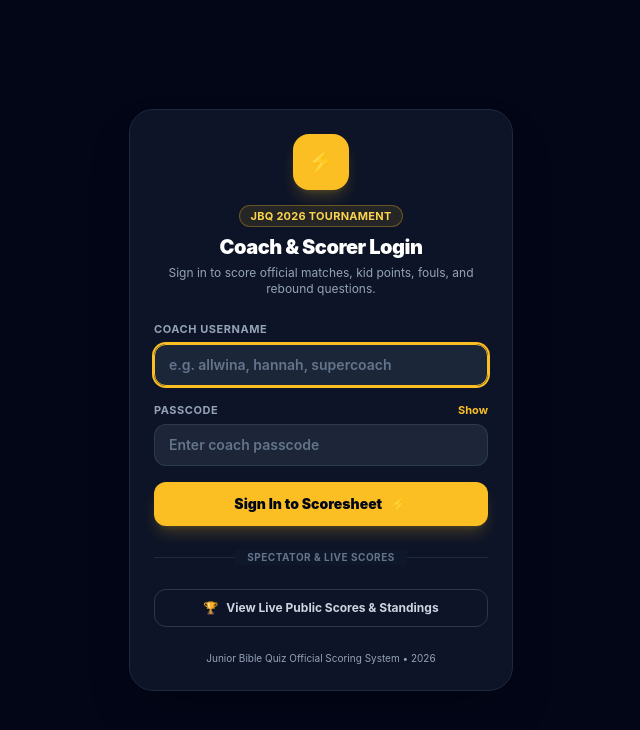
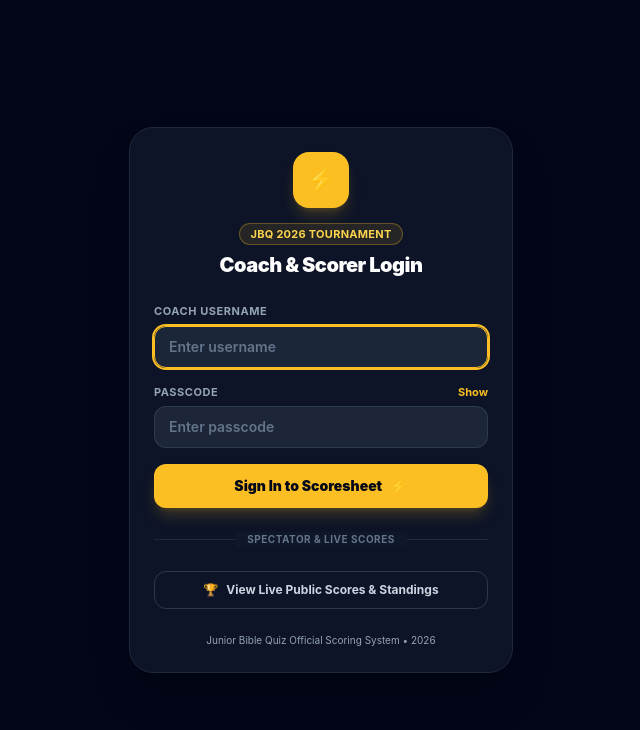
Before and after one commit to pjeyabalan/tbq-jbq, a website: page public/login.html in a window 1280 px wide. Shown: the whole page, without its empty margins (319-959 px from the left). Drawn offline with nearby package versions, Linux system fonts and the light colour scheme.

Commit message:
clean: remove descriptive paragraph and coach name examples from login placeholders

```diff
--- a/public/login.html
+++ b/public/login.html
@@ -46,9 +46,6 @@
         JBQ 2026 Tournament
       </div>
       <h1 class="text-xl font-black text-white tracking-tight">Coach & Scorer Login</h1>
-      <p class="text-xs text-slate-400 mt-1">
-        Sign in to score official matches, kid points, fouls, and rebound questions.
-      </p>
     </div>
 
     <!-- ERROR ALERT -->
@@ -70,7 +67,7 @@
           autocapitalize="none"
           autocorrect="off"
           autocomplete="username"
-          placeholder="e.g. allwina, hannah, supercoach"
+          placeholder="Enter username"
           class="w-full px-3.5 py-2.5 rounded-xl bg-slate-800/90 border border-slate-700/80 text-white text-sm font-semibold placeholder:text-slate-500 focus:outline-none focus:ring-2 focus:ring-amber-400 focus:border-amber-400 transition-all"
         >
       </div>
@@ -90,7 +87,7 @@
           name="passcode"
           required
           autocomplete="current-password"
-          placeholder="Enter coach passcode"
+          placeholder="Enter passcode"
           class="w-full px-3.5 py-2.5 rounded-xl bg-slate-800/90 border border-slate-700/80 text-white text-sm font-semibold placeholder:text-slate-500 focus:outline-none focus:ring-2 focus:ring-amber-400 focus:border-amber-400 transition-all"
         >
       </div>
```
Also changed, not shown: public/index.html (+4 -5 lines).
